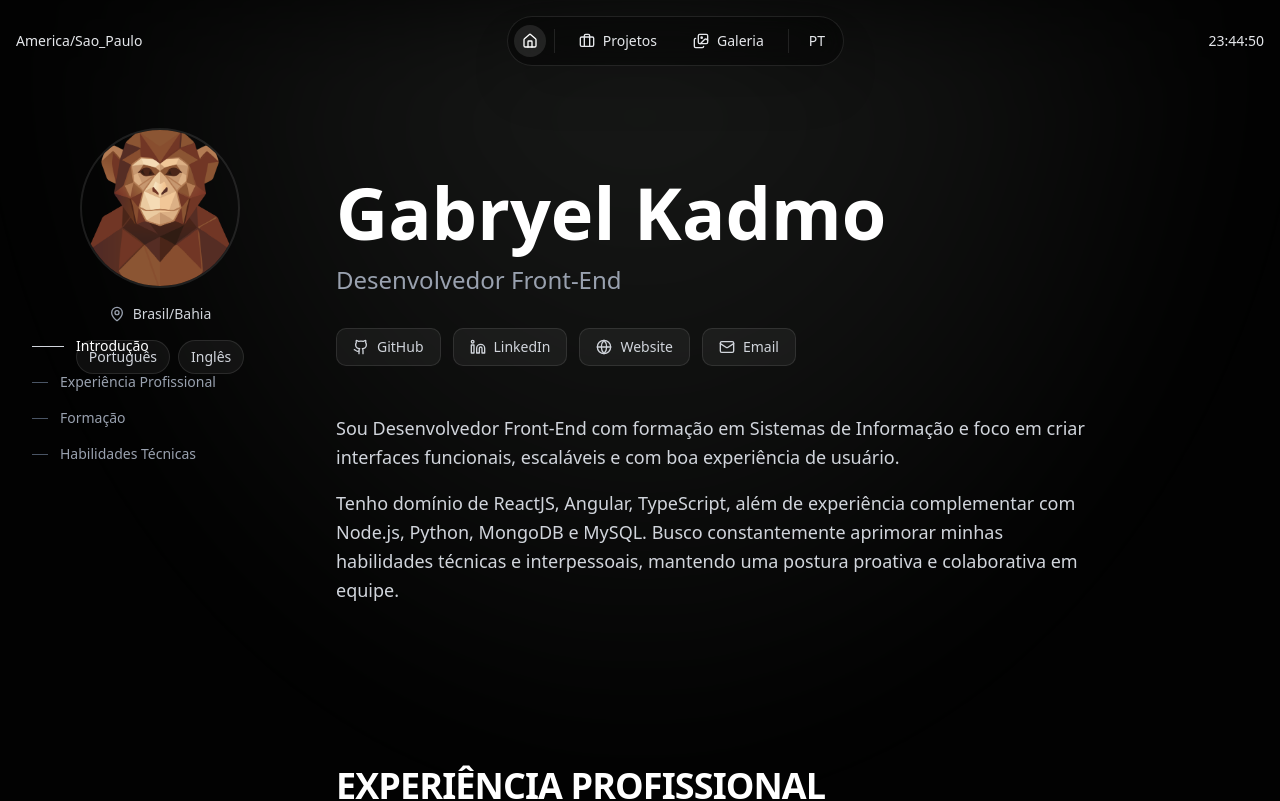
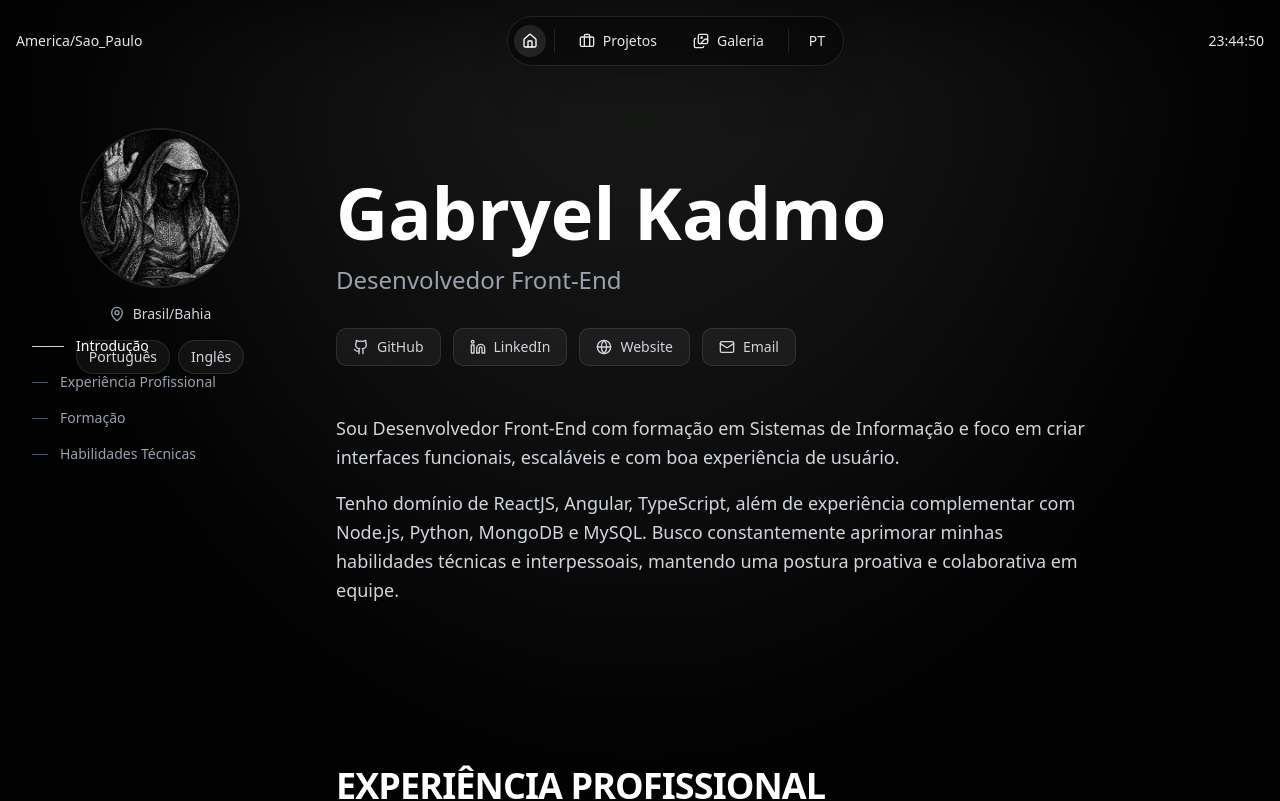
Before and after one commit to GabryelKadmo/Kadmo-TechV2, a Next.js app: page /subdomains/portfolio in a window 1280 px wide. Shown: the top 801 px of the page. Built offline with nearby package versions, Linux system fonts and the light colour scheme.

Commit message:
feat: atualizar imagens de perfil no componente PortfolioPage

```diff
--- a/app/subdomains/portfolio/page.tsx
+++ b/app/subdomains/portfolio/page.tsx
@@ -29,7 +29,7 @@ export default function PortfolioPage() {
                         {/* Avatar */}
                         <div className="w-20 h-20 sm:w-24 sm:h-24 rounded-full overflow-hidden border-2 border-white/10 flex-shrink-0">
                             <Image
-                                src="/logo/Kadmo-logo-monke-no-bg.png"
+                                src="/portfolio/Balduino IV.jpg"
                                 alt="Profile"
                                 width={96}
                                 height={96}
@@ -62,7 +62,7 @@ export default function PortfolioPage() {
                             {/* Avatar */}
                             <div className="w-40 h-40 rounded-full overflow-hidden border-2 border-white/10">
                                 <Image
-                                    src="/logo/Kadmo-logo-monke-no-bg.png"
+                                    src="/portfolio/Balduino IV.jpg"
                                     alt="Profile"
                                     width={160}
                                     height={160}
```
Also changed, not shown: public/portfolio/Balduino IV.jpg (added), public/portfolio/pfp.jpg (added).
